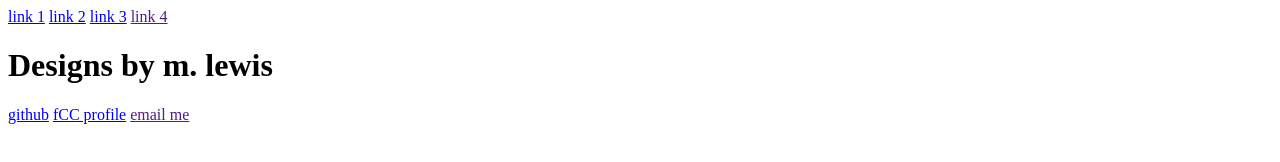
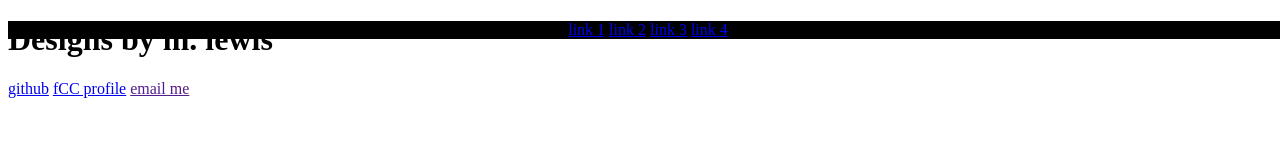
Before and after one commit to mcxlewis/personal-portfolio, a plain HTML site: page index.html in a window 1280 px wide. Drawn offline with Linux system fonts and the light colour scheme.

Commit message:
Found mistake - linked stylesheet

```diff
--- a/index.html
+++ b/index.html
@@ -5,13 +5,17 @@
     <meta name="viewport" content="width=device-width, initial-scale=1.0">
     <title>Personal Portfolio
     </title>
+    <link rel="stylesheet" href="styles.css">
+    <link rel="preconnect" href="https://fonts.googleapis.com">
+<link rel="preconnect" href="https://fonts.gstatic.com" crossorigin>
+<link href="https://fonts.googleapis.com/css2?family=Josefin+Sans:ital,wght@0,100..700;1,100..700&display=swap" rel="stylesheet">
 </head>
 <body>
     <nav id="navbar" class="navbar">
         <a href="#welcome-section">link 1</a>
         <a href="#projects"> link 2</a>
         <a href="#external-link">link 3</a>
-        <a href="">link 4</a>
+        <a href="#">link 4</a>
     </nav>
     <div class="welcome-section" id="welcome-section">
         <h1 class="welcome-text">Designs by m. lewis  </h1>
```
